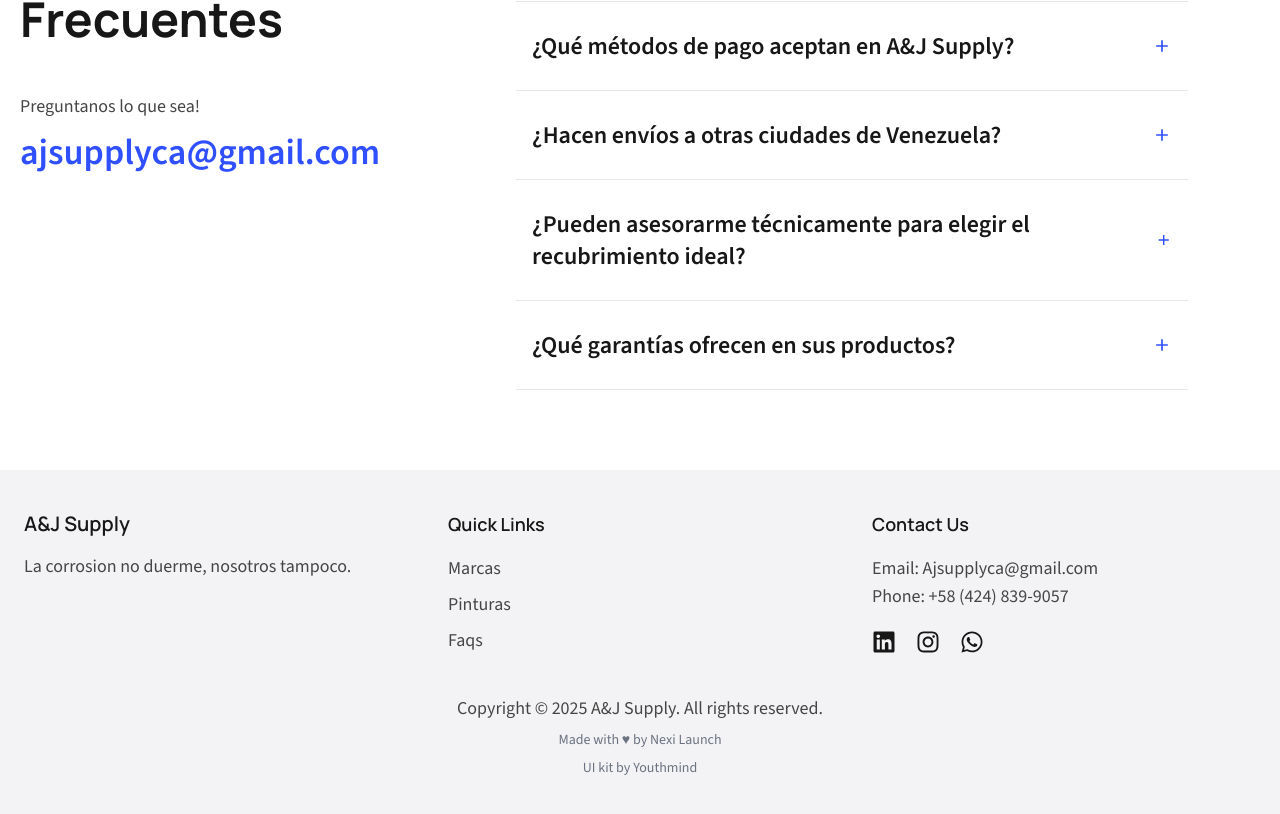
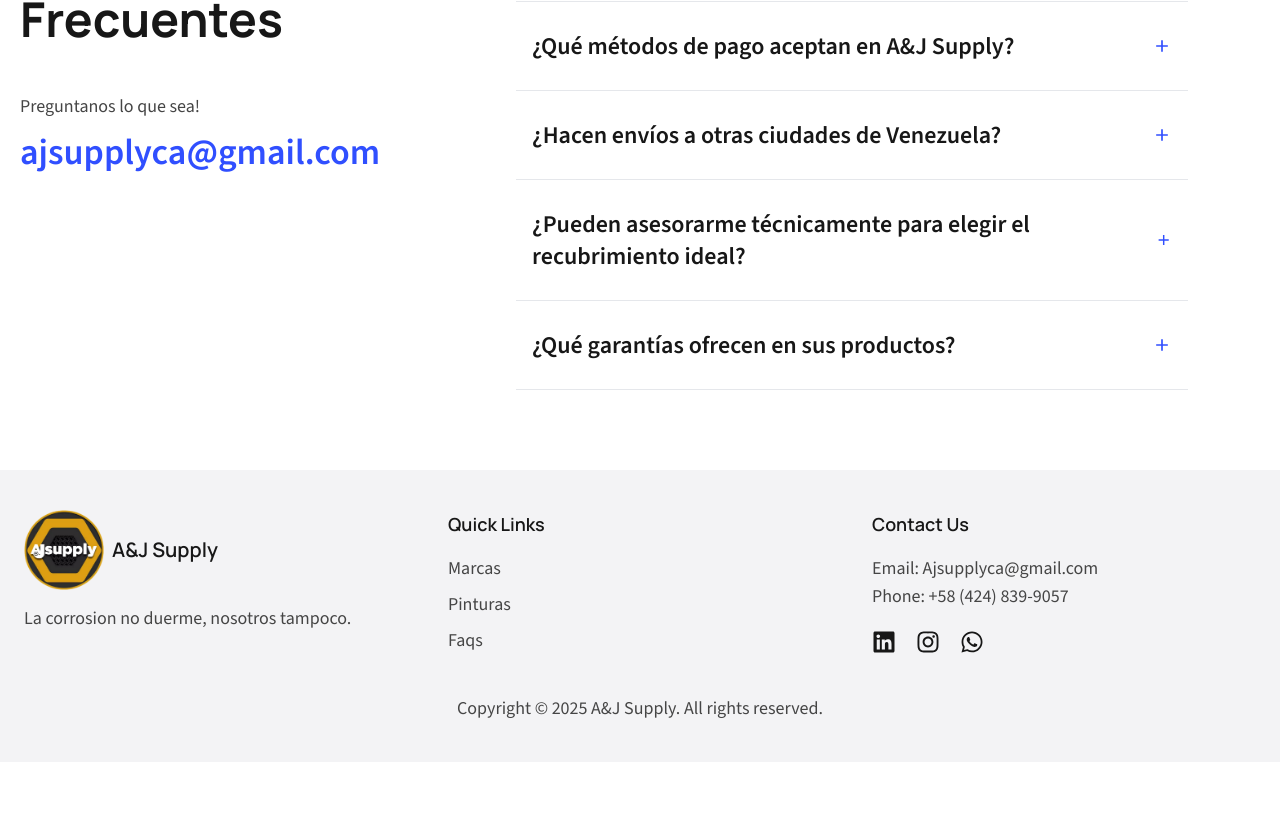
Before and after one commit to joseballer/landing, a Next.js app: page / in a window 1280 px wide. Shown: the part 3244-4058 px from the top of the page. After the commit the page ends 4006 px from the top, so only its background shows below. Built offline with nearby package versions, Linux system fonts and the light colour scheme.

Commit message:
mas casi

```diff
--- a/src/components/Footer.tsx
+++ b/src/components/Footer.tsx
@@ -1,6 +1,6 @@
 import Link from "next/link";
 import React from "react";
-
+import Image from "next/image";
 import { siteDetails } from "@/data/siteDetails";
 import { footerDetails } from "@/data/footer";
 import { getPlatformIconByName } from "@/utils";
@@ -11,9 +11,16 @@
             <div className="max-w-7xl w-full mx-auto px-6 grid grid-cols-1 md:grid-cols-3 gap-10">
                 <div>
                     <Link href="/" className="flex items-center gap-2">
-                        <h3 className="manrope text-xl font-semibold cursor-pointer">
+                        <Image
+                            src={siteDetails.logoUrl}
+                            alt="Logo"
+                            width={80}
+                            height={80}
+                            className="max-w-[80px] h-auto object-contain"
+                        />
+                        <span className="manrope text-xl font-semibold text-foreground cursor-pointer">
                             {siteDetails.siteName}
-                        </h3>
+                        </span>
                     </Link>
                     <p className="mt-3.5 text-foreground-accent">
                         {footerDetails.subheading}
@@ -90,7 +97,7 @@
                     Copyright &copy; {new Date().getFullYear()}{" "}
                     {siteDetails.siteName}. All rights reserved.
                 </p>
-                <p className="text-sm mt-2 text-gray-500">
+                {/* <p className="text-sm mt-2 text-gray-500">
                     Made with &hearts; by{" "}
                     <a href="https://nexilaunch.com" target="_blank">
                         Nexi Launch
@@ -104,7 +111,7 @@
                     >
                         Youthmind
                     </a>
-                </p>
+                </p> */}
             </div>
         </footer>
     );
--- a/src/components/Header.tsx
+++ b/src/components/Header.tsx
@@ -58,7 +58,6 @@
                             {" "}
                             {/* Contenedor flexible para los botones */}
                             <WhatsAppButton /> {/* Tu componente */}
-
                         </div>
                     </div>
 
--- a/src/components/WhatsAppButton.tsx
+++ b/src/components/WhatsAppButton.tsx
@@ -2,7 +2,7 @@
 import React from "react";
 
 interface WhatsAppButtonProps {
-    phoneNumber: string;
+    phoneNumber?: string;
     message?: string;
     label?: string;
     className?: string;
```
Also changed, not shown: public/logos/montana.png (renamed from public/logos/montana_marca.png), 1 other file (tests, documents, lock files or other folders).
